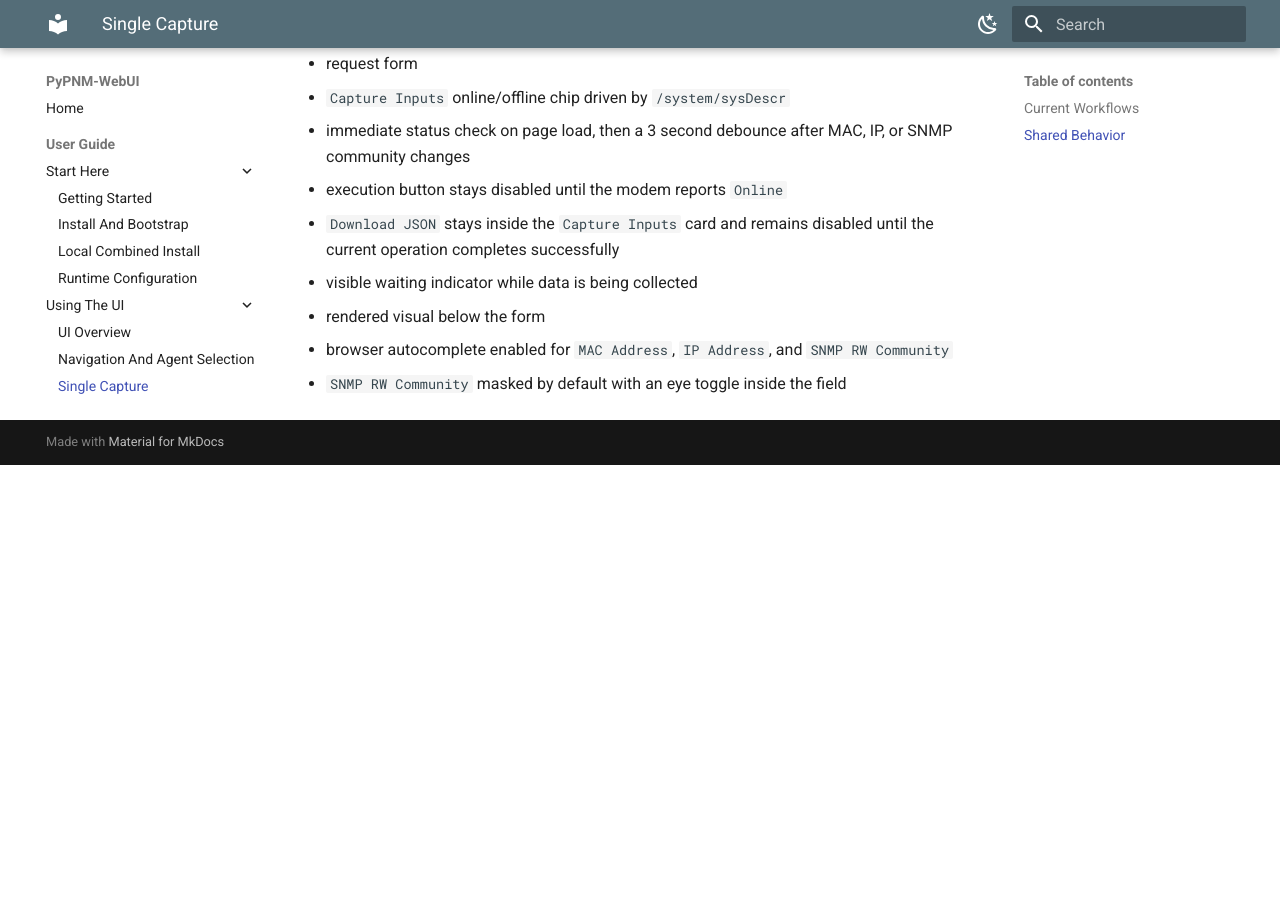
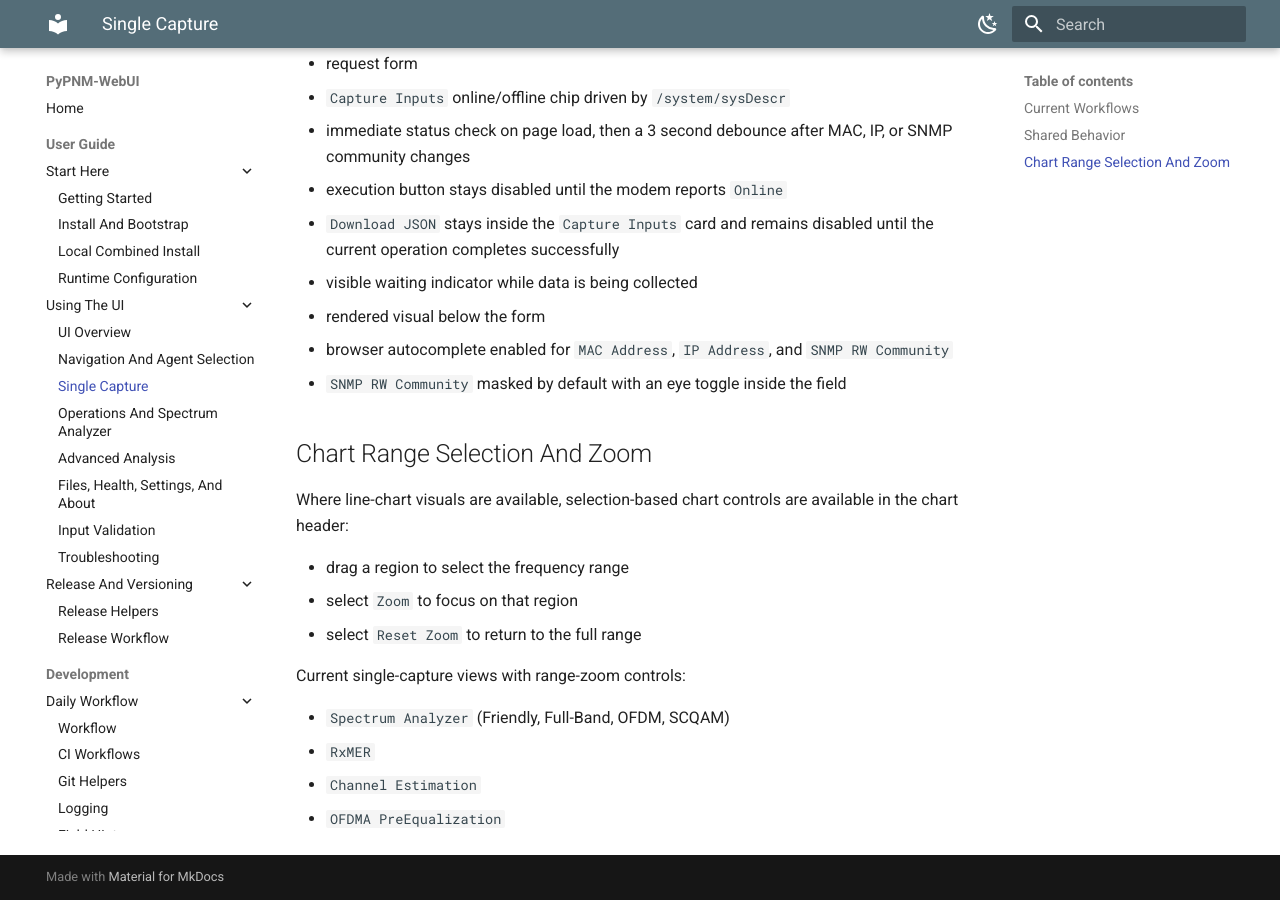
Before and after one commit to PyPNMApps/PyPNM-WebUI, an MkDocs documentation site: the page built from docs/user/single-capture.md, in a window 1280 px wide and 900 px high, scrolled down 605 px. Built offline with MkDocs 1.6.1 and Material for MkDocs 9.7.7, drawn with Linux system fonts in a browser that asks for light colours; before the commit the page ends 1070 px from its top, so only the background shows below that.

Commit message:
User docs: add single-capture chart range selection and zoom guidance for Spectrum Analyzer RxMER Channel Estimation and OFDMA PreEqualization - 2026-03-27 15:52:27

```diff
--- a/docs/user/single-capture.md
+++ b/docs/user/single-capture.md
@@ -28,3 +28,19 @@
 - browser autocomplete enabled for `MAC Address`, `IP Address`, and
   `SNMP RW Community`
 - `SNMP RW Community` masked by default with an eye toggle inside the field
+
+## Chart Range Selection And Zoom
+
+Where line-chart visuals are available, selection-based chart controls are
+available in the chart header:
+
+- drag a region to select the frequency range
+- select `Zoom` to focus on that region
+- select `Reset Zoom` to return to the full range
+
+Current single-capture views with range-zoom controls:
+
+- `Spectrum Analyzer` (Friendly, Full-Band, OFDM, SCQAM)
+- `RxMER`
+- `Channel Estimation`
+- `OFDMA PreEqualization`
```
Also changed, not shown: 1 other file.
